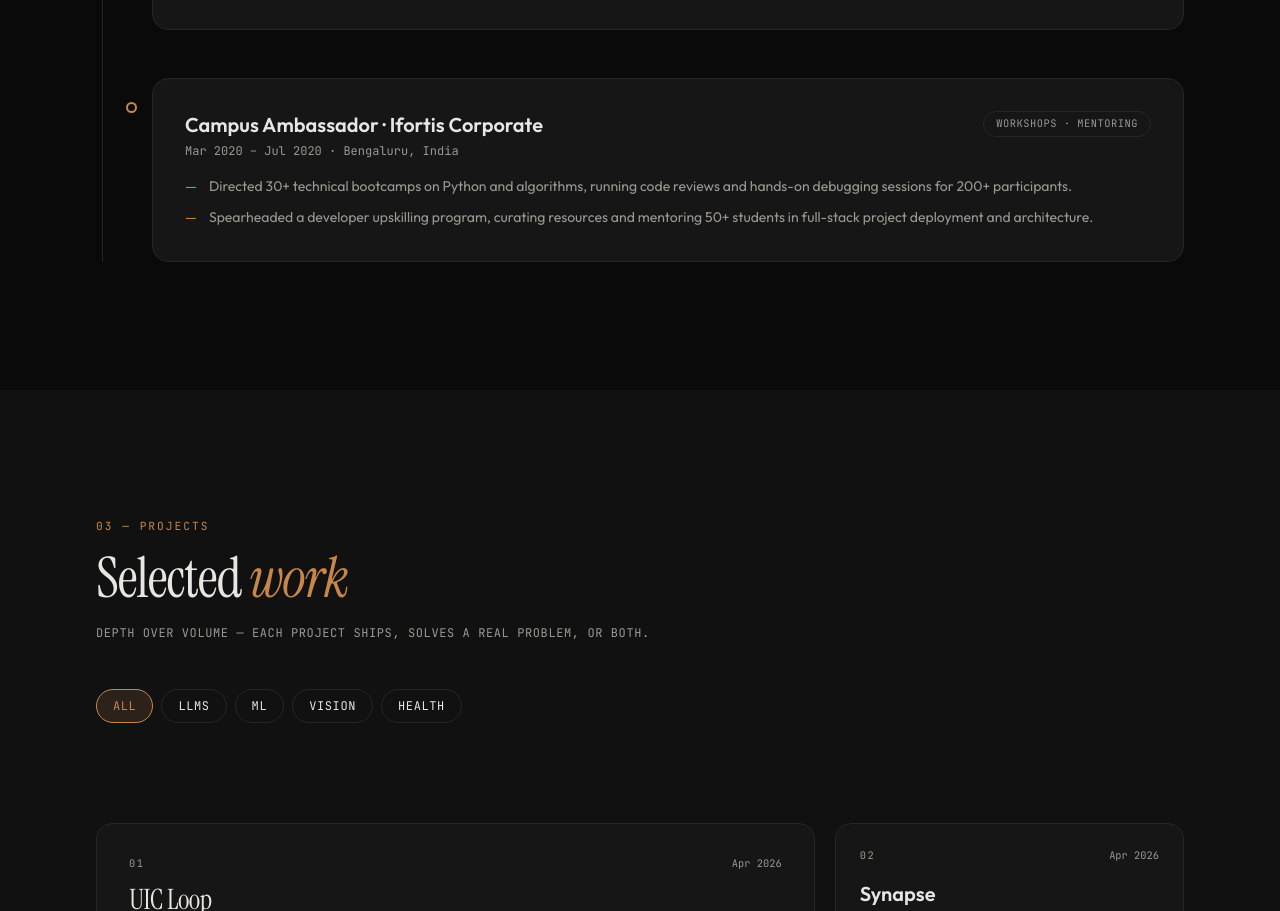
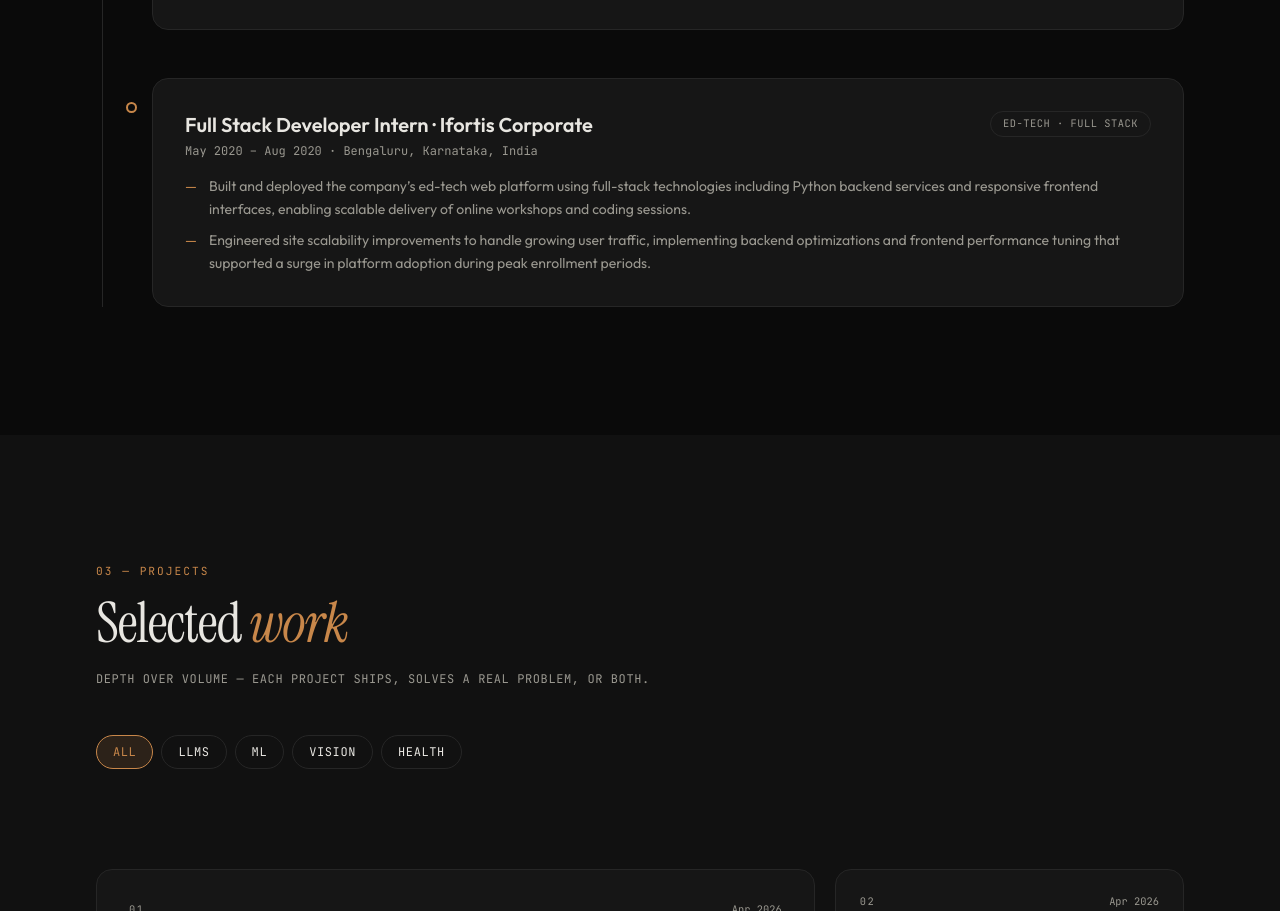
Before and after one commit to ManeeshJupalle/Portfolio, a plain HTML site: page index.html in a window 1280 px wide. Shown: the part 2334-3245 px from the top of the page. Drawn offline with nearby package versions, Linux system fonts and the light colour scheme.

Commit message:
Update Ifortis experience to full stack developer intern role.
Reflect May-Aug 2020 internship with ed-tech platform development and performance optimization bullets.

```diff
--- a/index.html
+++ b/index.html
@@ -688,14 +688,14 @@
           <div class="card rounded-2xl p-6 sm:p-8">
             <div class="flex flex-wrap items-start justify-between gap-4 mb-4">
               <div>
-                <h3 class="text-xl font-semibold">Campus Ambassador · Ifortis Corporate</h3>
-                <p class="font-mono text-xs text-ink-dim mt-1">Mar 2020 – Jul 2020 · Bengaluru, India</p>
+                <h3 class="text-xl font-semibold">Full Stack Developer Intern · Ifortis Corporate</h3>
+                <p class="font-mono text-xs text-ink-dim mt-1">May 2020 – Aug 2020 · Bengaluru, Karnataka, India</p>
               </div>
-              <span class="font-mono text-[0.65rem] uppercase tracking-wider border border-ink-line px-3 py-1 rounded-full text-ink-dim">Workshops · Mentoring</span>
+              <span class="font-mono text-[0.65rem] uppercase tracking-wider border border-ink-line px-3 py-1 rounded-full text-ink-dim">Ed-Tech · Full Stack</span>
             </div>
             <ul class="space-y-2 text-ink-dim text-sm leading-relaxed list-none">
-              <li class="flex gap-3"><span class="text-copper shrink-0">—</span>Directed 30+ technical bootcamps on Python and algorithms, running code reviews and hands-on debugging sessions for 200+ participants.</li>
-              <li class="flex gap-3"><span class="text-copper shrink-0">—</span>Spearheaded a developer upskilling program, curating resources and mentoring 50+ students in full-stack project deployment and architecture.</li>
+              <li class="flex gap-3"><span class="text-copper shrink-0">—</span>Built and deployed the company’s ed-tech web platform using full-stack technologies including Python backend services and responsive frontend interfaces, enabling scalable delivery of online workshops and coding sessions.</li>
+              <li class="flex gap-3"><span class="text-copper shrink-0">—</span>Engineered site scalability improvements to handle growing user traffic, implementing backend optimizations and frontend performance tuning that supported a surge in platform adoption during peak enrollment periods.</li>
             </ul>
           </div>
         </article>
```
